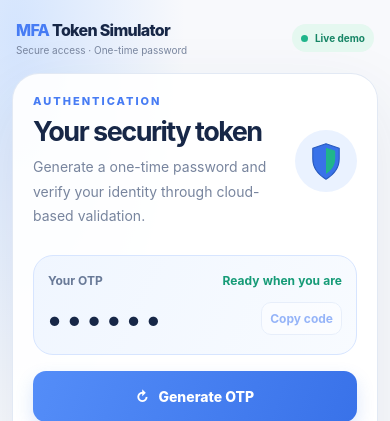
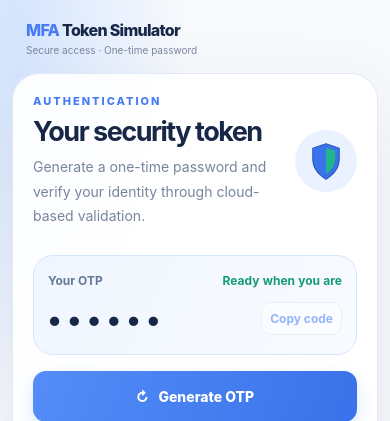
Before and after one commit to Pradyunreddyy/MFA_Physical_Token_Simulator, a Flask app: page / in a window 390 px wide. Shown: the top 421 px of the page. Run offline with Flask 3, Linux system fonts and the light colour scheme.

Commit message:
Remove live demo badge and align header with card

```diff
--- a/templates/index.html
+++ b/templates/index.html
@@ -26,13 +26,11 @@
         }
         button, input { font: inherit; }
         .shell { width: min(100%, 720px); }
-        .topbar { display:flex; align-items:center; justify-content:space-between; gap:16px; margin:0 4px 22px; }
+        .topbar { display:flex; align-items:center; justify-content:flex-start; gap:16px; margin:0 4px 22px; padding:0 14px; }
         .brand { display:flex; align-items:center; gap:12px; min-width:0; }
         .brand-name { font-weight:800; letter-spacing:-.7px; font-size:clamp(16px,3vw,20px); }
         .brand-name span { color:var(--blue); }
         .brand-caption { margin-top:4px; color:var(--muted); font-size:12px; }
-        .demo-pill { display:flex; align-items:center; gap:7px; padding:9px 12px; border-radius:30px; background:#e5f8f0; color:#168565; font-size:12px; font-weight:750; white-space:nowrap; }
-        .demo-dot { width:7px; height:7px; border-radius:50%; background:var(--mint); }
         .card { padding:clamp(20px,5vw,36px); border:1px solid rgba(225,232,244,.95); border-radius:27px; background:rgba(255,255,255,.91); box-shadow:0 24px 70px rgba(37,61,103,.09); }
         .intro { display:flex; justify-content:space-between; align-items:center; gap:18px; margin-bottom:26px; }
         .eyebrow { color:var(--blue); font-size:11px; font-weight:800; letter-spacing:2px; text-transform:uppercase; }
@@ -79,9 +77,8 @@
         footer { padding-top:18px; text-align:center; color:#8b96a9; font-size:11px; }
         @media(max-width:520px) {
             body { padding:20px 12px; }
-            .topbar { margin-bottom:17px; }
+            .topbar { margin:0 4px 17px; padding:0 10px; }
             .brand-caption { font-size:10px; }
-            .demo-pill { padding:8px 9px; font-size:10px; }
             .hero-art { width:62px; height:62px; }
             .hero-art svg { width:34px; height:39px; }
             .intro { gap:10px; }
@@ -101,7 +98,6 @@
                 <div class="brand-caption">Secure access · One-time password</div>
             </div>
         </div>
-        <div class="demo-pill"><span class="demo-dot"></span> Live demo</div>
     </header>
 
     <section class="card">
```
